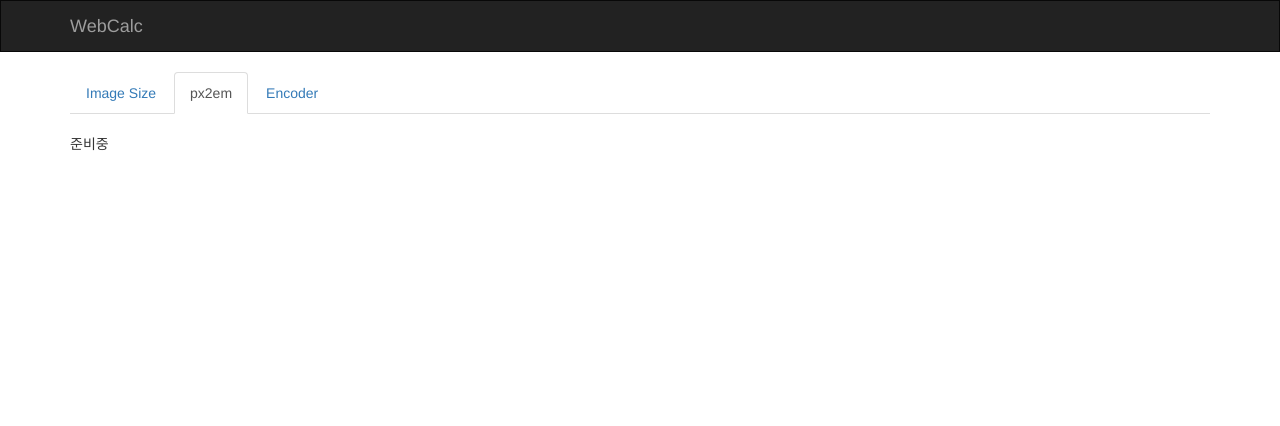
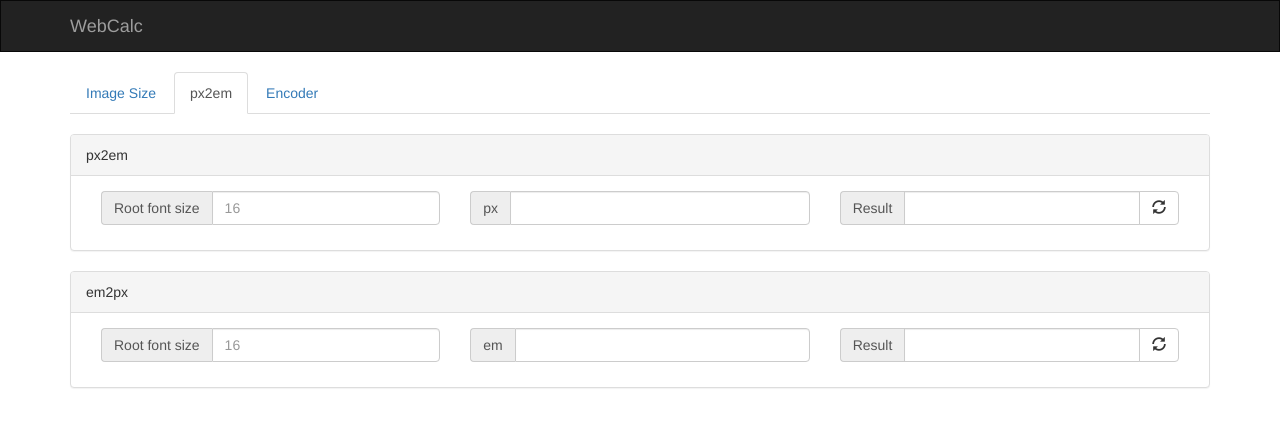
Before and after one commit to divlook/webCalc, a website: page index.html in a window 1280 px wide. Both pictures are taken after a click on the tab "px2em". Drawn offline with nearby package versions, Linux system fonts and the light colour scheme; files that its build step writes are made by us from their sources.

Commit message:
px2em, em2px add

```diff
--- a/index.html
+++ b/index.html
@@ -175,32 +175,70 @@
             </article>
 
             <article role="tabpanel" class="tab-pane" id="px2em">
-                준비중
-                <!-- <form action="">
+                <form action="" class="px2em">
                     <div class="row">
-                        <div class="col-lg-6">
+                        <div class="col-lg-12">
                             <div class="panel panel-default">
-                                <div class="panel-heading">Original value</div>
+                                <div class="panel-heading">px2em</div>
                                 <div class="panel-body">
-                                    <div class="col-xs-6 col-lg-6">
-                                        <div class="form-group">
-                                            <input type="number" class="form-control" name="originalWidth" placeholder="width">
+                                    <div class="col-xs-12 col-sm-4">
+                                        <div class="input-group">
+                                            <div class="input-group-addon">Root font size</div>
+                                            <input type="text" class="form-control" name="root" placeholder="16">
                                         </div>
                                     </div>
-                                    <div class="col-xs-6 col-lg-6">
-                                        <div class="form-group">
-                                            <input type="number" class="form-control" name="originalHeight" placeholder="height">
+                                    <div class="col-xs-12 col-sm-4">
+                                        <div class="input-group">
+                                            <div class="input-group-addon">px</div>
+                                            <input type="text" class="form-control" name="value">
                                         </div>
                                     </div>
-                                    <div class="col-xs-12 col-sm-6 text-right">
-                                        <button type="submit" class="btn btn-success">Save</button>
-                                        <button type="reset" class="btn btn-warning">Reset</button>
-                                        <button type="button" class="btn btn-danger">Delete</button>
+                                    <div class="col-xs-12 col-sm-4">
+                                        <div class="input-group">
+                                            <div class="input-group-addon">Result</div>
+                                            <input type="text" class="form-control" name="result">
+                                            <span class="input-group-btn">
+                                                <button type="reset" class="btn btn-default"><span class="glyphicon glyphicon-refresh" aria-hidden="true"></span></button>
+                                            </span>
+                                        </div>
                                     </div>
                                 </div>
                             </div>
                         </div>
-                </form> -->
+                    </div>
+                </form>
+                <form action="" class="em2px">
+                    <div class="row">
+                        <div class="col-lg-12">
+                            <div class="panel panel-default">
+                                <div class="panel-heading">em2px</div>
+                                <div class="panel-body">
+                                    <div class="col-xs-12 col-sm-4">
+                                        <div class="input-group">
+                                            <div class="input-group-addon">Root font size</div>
+                                            <input type="text" class="form-control" name="root" placeholder="16">
+                                        </div>
+                                    </div>
+                                    <div class="col-xs-12 col-sm-4">
+                                        <div class="input-group">
+                                            <div class="input-group-addon">em</div>
+                                            <input type="text" class="form-control" name="value">
+                                        </div>
+                                    </div>
+                                    <div class="col-xs-12 col-sm-4">
+                                        <div class="input-group">
+                                            <div class="input-group-addon">Result</div>
+                                            <input type="text" class="form-control" name="result">
+                                            <span class="input-group-btn">
+                                                <button type="reset" class="btn btn-default"><span class="glyphicon glyphicon-refresh" aria-hidden="true"></span></button>
+                                            </span>
+                                        </div>
+                                    </div>
+                                </div>
+                            </div>
+                        </div>
+                    </div>
+                </form>
             </article>
 
             <article role="tabpanel" class="tab-pane" id="encoder">
@@ -223,6 +261,7 @@
                                 </div>
                             </div>
                         </div>
+                    </div>
                 </form>
             </article>
 
--- a/js/default.js
+++ b/js/default.js
@@ -203,6 +203,59 @@
 			}
 		},
 
+		px2em: {
+			init: function() {
+				var article = $('#px2em');
+				var $px2em = new webCalcFn.px2em.fn.article('.px2em', article);
+				var $em2px = new webCalcFn.px2em.fn.article('.em2px', article);
+
+				var $data = {
+					px2em: $px2em,
+					em2px: $em2px
+				};
+
+				$data.px2em.input.value.on('keyup', function(event) {
+					event.preventDefault();
+					webCalcFn.px2em.fn.calcValue(this, 'px2em', $data);
+				});
+
+				$data.em2px.input.value.on('keyup', function(event) {
+					event.preventDefault();
+					webCalcFn.px2em.fn.calcValue(this, 'em2px', $data);
+				});
+			},
+			fn: {
+				article: function(selector, article) {
+					this.selector = selector;
+					this.form = article.find(selector);
+					this.input = {
+						root: this.form.find('input[name="root"]'),
+						value: this.form.find('input[name="value"]'),
+						result: this.form.find('input[name="result"]'),
+					};
+				},
+				calcValue: function(el, article, $data) {
+					if ( isNaN(el.value) ) return false;
+
+					var root = $data[article].input.root.val() || 16;
+					var result;
+					switch (article) {
+						case 'px2em':
+							result = el.value / root;
+							result += 'em';
+							break;
+						case 'em2px':
+							result = el.value * root;
+							result += 'px';
+							break;
+						default:
+							break;
+					}
+					$data[article].input.result.val(result);
+				}
+			}
+		},
+
 		handlebars: {
 			imageSize: function(data) {
 
@@ -286,6 +339,8 @@
 		webCalcFn.imageSize.init();
 		// #Encode
 		webCalcFn.encoder.init();
+		// #px2em
+		webCalcFn.px2em.init();
 
 	});
 
```
